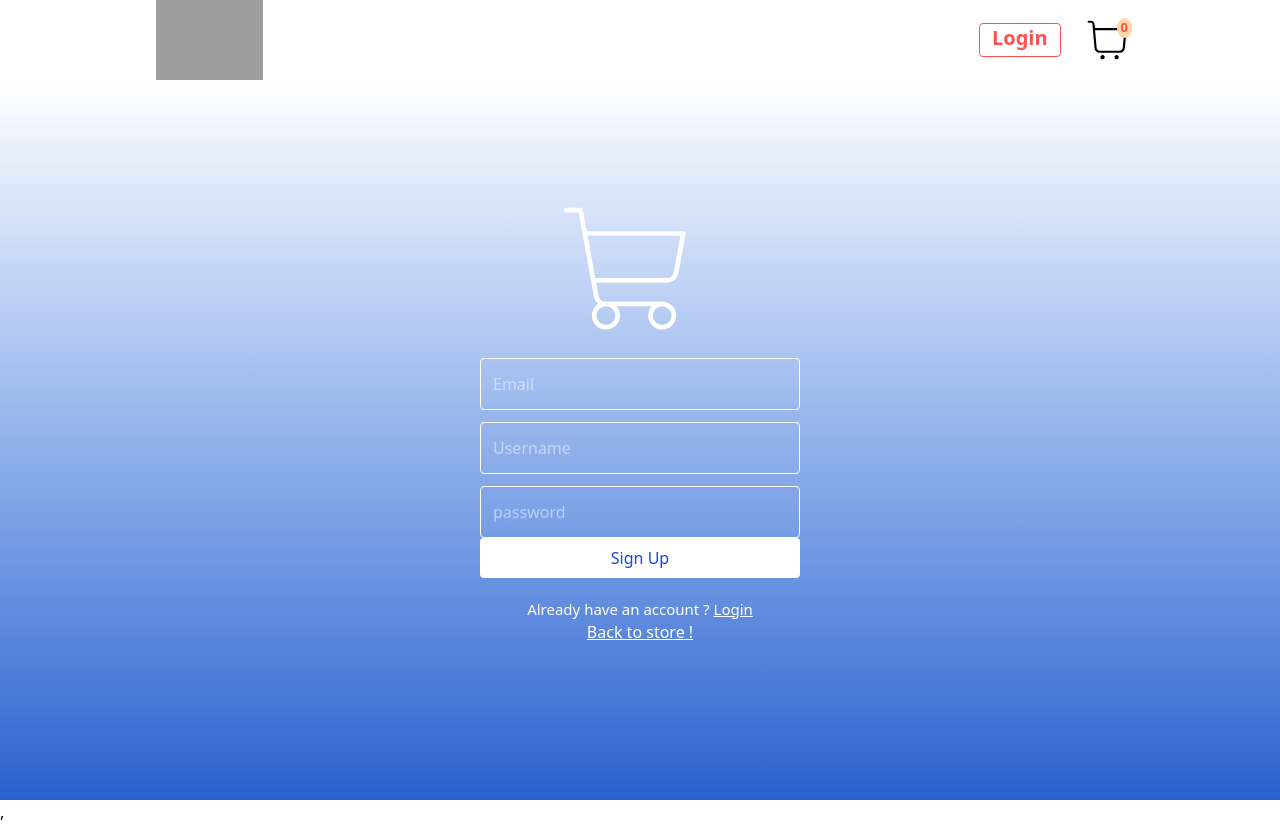
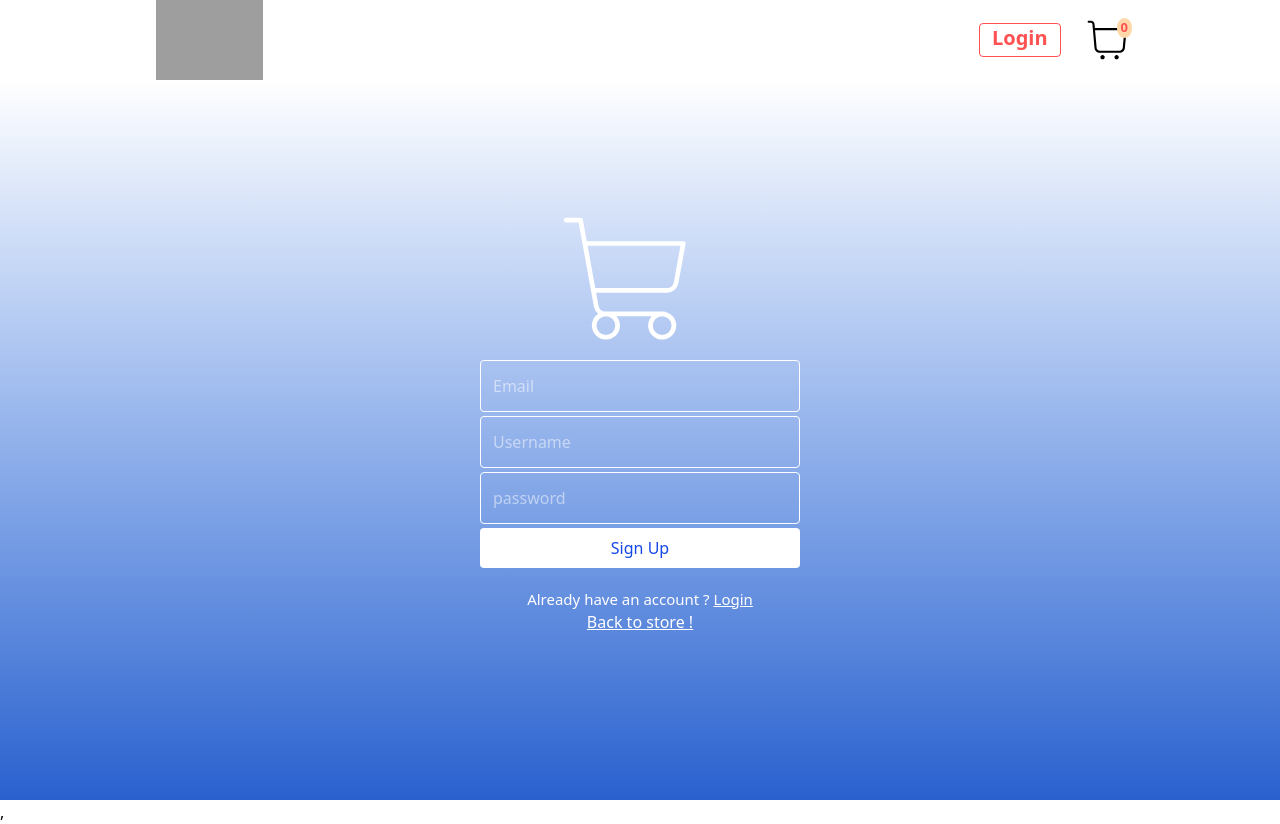
Before and after one commit to AmanAfreedi/Ecart, a React (Vite) app: page /signup in a window 1280 px wide. Built offline with nearby package versions, Linux system fonts and the light colour scheme; grey boxes are pictures that could not be loaded.

Commit message:
cart functionality done

```diff
--- a/src/components/AllProducts.jsx
+++ b/src/components/AllProducts.jsx
@@ -50,8 +50,8 @@ const AllProducts = () => {
 
     <div className='flex flex-col grow bg-white self-center max-w-6xl mt-10 mb-10 '>
       <div className='flex justify-between'>
-      <input onChange={handleQueryChange} type="text" placeholder='Search' className=' bg-blue-50 w-[100px] md:w-[150px] ml-10 md:ml-15 pl-4 border-1 md:w-[280px] h-10 mt-20'/>
-      <select onChange={handleSortChange} className='border  md: bg-blue-50 p-1 md:pl-3 md:w-[280px] mr-10 md:pr-10  mt-20  w-[100px] md:mr-15'>
+      <input onChange={handleQueryChange} type="text" placeholder='Search' className=' bg-blue-50 w-[100px] ml-10 md:ml-3 pl-4 border-1 md:w-[280px] h-10 mt-20'/>
+      <select onChange={handleSortChange} className='border  md: bg-blue-50 p-1 md:pl-3 md:w-[280px] mr-10 md:pr-10  mt-20  w-[100px] md:mr-3'>
           <option value="default">Default Sort</option>
           <option value="title">Sort by title</option>
           <option value="l2h">Sort by price: low to high</option>
--- a/src/components/CartPage.jsx
+++ b/src/components/CartPage.jsx
@@ -13,7 +13,7 @@ const CartPage = (props) => {
     <div className='max-w-6xl m-auto flex flex-col'>
       <Link to={"/"}><FiArrowLeft className='hover:text-orange-500 hover:border-orange-500 w-7 h-7 p-1 mb-5 mt-5 border-1 rounded-[50%]' /></Link>
       <div>
-          <CartList cartItems={props.cartItems} GetTotal={GetTotal} />
+          <CartList cartItems={props.cartItems} updateCart={props.updateCart} GetTotal={GetTotal} />
       </div>
       <div className='border-[0.1px] border-gray-500 w-[80%] md:w-[35vw] self-center md:self-end mt-10 mr-4'>
 
--- a/src/components/ForgotPassword.jsx
+++ b/src/components/ForgotPassword.jsx
@@ -1,8 +1,9 @@
 import React from 'react'
 import { PiShoppingCartThin } from 'react-icons/pi'
 import { Link } from 'react-router'
-import { Formik, useFormik } from 'formik';
+import { Form, Formik, withFormik } from 'formik';
 import * as Yup from 'yup';
+import Input from './Input';
 function callForgotPasswordApi(values) {
     console.log(values.email)
 }
@@ -11,31 +12,34 @@ const Schema = Yup.object().shape({
         .email()
         .required()
 })
-const ForgotPassword = () => {
-    const { handleChange, handleBlur , touched, handleSubmit, errors, values } = useFormik({
-        initialValues: {
-            email: ""
-        },
-        onSubmit: callForgotPasswordApi,
-        validationSchema: Schema
-    })
+const initialValues = { email: "" }
+const ForgotPassword = ({ values, errors, touched, handleSubmit, handleChange, handleBlur }) => {
+
+
     return (
         <div className='flex justify-center items-center w-screen h-screen bg-gradient-to-t from-[#0e4cc7] to-white'>
+
             <form onSubmit={handleSubmit}>
-                <div className='w-auto -mt-30 flex flex-col '>
+                <div className='w-auto -mt-30 flex flex-col'>
                     <PiShoppingCartThin className='text-white text-[150px] ml-10 md:ml-18' />
                     <h1 className='md:text-3xl text-2xl self-center text-white font-semibold font-sans underline'>Reset your password</h1>
                     <span className='w-65 md:w-80 text-white/70 mt-5'><p>Enter the email associated with your accound and we'll send you password reset instructions </p></span>
-                    <input onChange={handleChange} onBlur={handleBlur} name="email" type="email" placeholder='Email' className='border border-white mt-3 rounded text-white pl-3 h-13 w-65 md:w-80 ' >
-                    </input>
-                    {touched.email && errors.email && <div className='text-red-500 text-[13px]'>{errors.email}</div>}
+                    <Input type="email" placeholder="Enter your email" name="email"
+                        onChange={handleChange}
+                        onBlur={handleBlur}
+                        touched={touched.email}
+                        errors={errors.email}
+                        values={values.email}
+                        />
                     <button className=' bg-white hover:shadow-2xl hover:transition-shadow shadow-red-500/50 mb-5 justify-self-center w-65 md:w-80 h-10 rounded text-blue-700 mt-3  hover:border-1'>Sign Up</button>
                     <div className='self-center text-white text-[13px] md:text-[15px]'><p>Go to Login ?  <Link to={"/login"} className='underline'>Login</Link></p></div>
                     <Link to={'/'} className='text-white underline self-center'>Back to store !</Link>
                 </div>
             </form>
+
         </div>
     )
 }
-
-export default ForgotPassword
+const myHoc = withFormik({ initialValues: initialValues, validationSchema: Schema, handleSubmit: callForgotPasswordApi })
+const easyForgot = myHoc(ForgotPassword)
+export default easyForgot;
--- /dev/null
+++ b/src/components/Input.jsx
@@ -0,0 +1,22 @@
+
+import React from 'react'
+
+const Input = ({ name , placeholder ,classname ,value,onChange,onBlur,touched,errors , type}) => {
+    return (
+        <div>
+            <input
+                type={type}
+                name={name}
+                value={value}
+                placeholder={placeholder}
+                onChange={onChange}
+                onBlur={onBlur}
+                className={`border border-white mt-1 rounded text-white pl-3 h-13 w-65 md:w-80 ${classname}`}
+            >
+            </input>
+            {touched && errors && <div className='text-red-500 text-[13px]'>{errors}</div>}
+        </div>
+    )
+}
+
+export default Input
--- a/src/components/LoginPage.jsx
+++ b/src/components/LoginPage.jsx
@@ -3,11 +3,11 @@ import { PiShoppingCartThin } from "react-icons/pi";
 import { CiUser } from "react-icons/ci";
 import { GiHouseKeys } from "react-icons/gi";
 import { Link } from 'react-router';
-import { Formik, useFormik } from 'formik';
+import {withFormik} from 'formik';
 import * as Yup from 'yup';
-const LoginPage = () => {
-    function callLoginApi(values){
-        console.log("sending data ",values.username , values.password)
+import Input from './Input';
+function callLoginApi(values) {
+        console.log("sending data ", values.username, values.password)
     }
     const Schema = Yup.object().shape({
         username: Yup.string()
@@ -17,41 +17,40 @@ const LoginPage = () => {
             .min(8)
             .required()
     })
-    const {values,handleSubmit ,handleChange , errors , handleBlur ,touched} = useFormik({
-        initialValues:{
-            username:"",
-            password:""
-        },
-        onSubmit:callLoginApi,
-        validationSchema:Schema,
-    })
+    const initialValues = {
+        username: "",
+        password: ""
+    }
+const LoginPage = ({values,errors,touched,handleSubmit,handleChange , handleBlur}) => {
     return (
 
         <div className='flex justify-center items-center w-screen h-screen bg-gradient-to-t from-[#0e4cc7] to-white'>
+
                 <form onSubmit={handleSubmit}>
                     <div className='w-auto flex -mt-30 flex-col'>
                         <PiShoppingCartThin className='text-white text-[150px] ml-10 md:ml-18' />
                         <div >
-                <CiUser className='text-3xl mt-10 -mb-10 ml-2 text-white '/>
-                <input onBlur={handleBlur} name="username" onChange={handleChange} type="text" placeholder='Username' className='border border-white rounded text-white pl-10 h-13 w-65 md:w-80 ' >
-                </input>
-                {touched.username && errors.username && <div className='text-red-500'>{errors.username}</div>}
+                            <CiUser className='text-3xl mt-10 -mb-11 ml-2 text-white ' />
+                            <Input name="username" type="text" placeholder="Username" classname="pl-10"
+                            onChange={handleChange} onBlur={handleBlur} touched={touched.username} errors={errors.username} values={values.username} />
                         </div>
                         <div className='-mt-5' >
-                <GiHouseKeys className='text-3xl mt-10 -mb-10 text-white ml-2'/>
-                <input onBlur={handleBlur}  name="password" onChange={handleChange} type="password" placeholder='Password' className='border border-white rounded text-white pl-10 h-13 w-65 md:w-80 ' >
-                </input>
-                {touched.password && errors.password && <div className='text-red-500'>{errors.password}</div>}
+                            <GiHouseKeys className='text-3xl mt-10 -mb-11 text-white ml-2' />
+                            <Input name="password" type="password" placeholder="Password" classname="pl-10 pb-1"
+                            onChange={handleChange} onBlur={handleBlur} touched={touched.password} errors={errors.password} values={values.password} />
                         </div>
-                <button className='bg-white hover:shadow-2xl hover:transition-shadow shadow-red-500/50 mb-5 justify-self-center w-65 md:w-80 h-10 rounded text-blue-700 mt-3 hover:border-1'> Login</button>
+                        <button type='submit' className='bg-white hover:shadow-2xl hover:transition-shadow shadow-red-500/50 mb-5 justify-self-center w-65 md:w-80 h-10 rounded text-blue-700 mt-3 hover:border-1'> Login</button>
                         <Link to="/forgotpassword" className='text-white self-center hover:underline text-[13px] md:text-[15px] '>Forgot Password ?</Link>
                         <div className='self-center text-white text-[13px] md:text-[15px]'><p>Dont't have an account <Link to={'/signup'} className='underline'>Sign Up</Link></p></div>
 
                         <Link to={'/'} className='text-white underline self-center'>Back to store !</Link>
                     </div>
                 </form>
+
         </div>
+
     )
 }
-
-export default LoginPage
+const myHoc = withFormik({validationSchema:Schema, initialValues:initialValues , handleSubmit:callLoginApi})
+const EasyLogin = myHoc(LoginPage);
+export default EasyLogin;
--- a/src/components/SignUpPage.jsx
+++ b/src/components/SignUpPage.jsx
@@ -1,62 +1,76 @@
-import { useFormik } from 'formik'
+import { Form, Formik, withFormik, } from 'formik'
 import React from 'react'
-import { CiUser } from 'react-icons/ci'
 import { PiShoppingCartThin } from 'react-icons/pi'
 import { Link } from 'react-router'
 import * as Yup from 'yup';
-const SignUpPage = () => {
-    function callSignUpApi(values){
-        console.log("signed Api called with " ,values.username,values.email,values.password)
-    }
-    const Schema = Yup.object().shape({
-        username : Yup.string()
+import Input from './Input'
+function callSignUpApi(values) {
+    console.log("signed Api called with ", values.username, values.email, values.password)
+}
+const Schema = Yup.object().shape({
+    username: Yup.string()
         .min(5)
         .required(),
-        email : Yup.string()
+    email: Yup.string()
         .email()
         .required(),
-        password : Yup.string()
+    password: Yup.string()
         .min(8)
         .required(),
 
 
-    })
-    const {handleBlur,touched , handleChange , handleSubmit, handleReset , values , errors} = useFormik({
-        initialValues: {
-            email : "",
-            username : "",
-            password : "",
-            ConfirmPassword : ""
-        },
-        onSubmit: callSignUpApi,
-        validationSchema : Schema
-    })
+})
+const inititalValues = {
+    email: "",
+    username: "",
+    password: "",
+    ConfirmPassword: ""
+}
+const SignUpPage = ({ values, errors, touched, handleSubmit, handleChange, handleBlur }) => {
+
 
     return (
         <div className='flex justify-center items-center w-screen h-screen bg-gradient-to-t from-[#0e4cc7] to-white'>
+
             <form onSubmit={handleSubmit} >
                 <div className='w-auto -mt-30 flex flex-col '>
                     <PiShoppingCartThin className='text-white text-[150px] ml-10 md:ml-18' />
+                    <Input
+                        name="email"
+                        type="email"
+                        placeholder='Email'
+                        onChange={handleChange}
+                        onBlur={handleBlur}
+                        touched={touched.email}
+                        errors={errors.email}
+                        values={values.email}
+                    />
 
-                    <input onChange={handleChange} onBlur={handleBlur} name="email" type="email" placeholder='Email' className='border border-white mt-3 rounded text-white pl-3 h-13 w-65 md:w-80 ' >
-                    </input>
-                    {touched.email && errors.email && <div className='text-red-500 text-[13px]'>{errors.email}</div>}
-                    <input onChange={handleChange} onBlur={handleBlur} name="username" type="text" placeholder='Username' className='border border-white mt-3 rounded text-white pl-3 h-13 w-65 md:w-80 ' >
-                    </input>
-                    {touched.username && errors.username && <div className='text-red-500 text-[13px]'>{errors.username}</div>}
-                    <input onChange={handleChange} onBlur={handleBlur} name="password" type="password" placeholder='password' className='border border-white mt-3 rounded text-white pl-3 h-13 w-65 md:w-80 ' >
-                    </input>
-                    {touched.password && errors.password && <div className='text-red-500 text-[13px]'>{errors.password}</div>}
+                    <Input type="text" name="username" placeholder='Username'
+                        onChange={handleChange}
+                        onBlur={handleBlur}
+                        touched={touched.username}
+                        errors={errors.username}
+                        values={values.username}
+                    />
+                    <Input type="password" name="password" placeholder='password' classname="mb-1"
+                        onChange={handleChange}
+                        onBlur={handleBlur}
+                        touched={touched.password}
+                        errors={errors.password}
+                        values={values.password}
+                    />
 
                     <button className='bg-white hover:shadow-2xl hover:transition-shadow shadow-red-500/50 mb-5 justify-self-center w-65 md:w-80 h-10 rounded text-blue-700 mt-3hover:border-1'>Sign Up</button>
                     <div className='self-center text-white text-[13px] md:text-[15px]'><p>Already have an account ?  <Link to={"/login"} className='underline'>Login</Link></p></div>
                     <Link to={'/'} className='text-white underline self-center'>Back to store !</Link>
                 </div>
+            </form>
 
-            </form>
 
         </div>
     )
 }
-
-export default SignUpPage
+const myHoc = withFormik({ inititalValues: inititalValues, validationSchema: Schema, handleSubmit: callSignUpApi })
+const easySignUp = myHoc(SignUpPage);
+export default easySignUp;
```
Also changed, not shown: src/App.jsx (+6 -5 lines), src/components/CartList.jsx (+25 -23 lines), src/components/CartRow.jsx (+18 -9 lines). Lines whose indentation alone changed are shown as unchanged.
